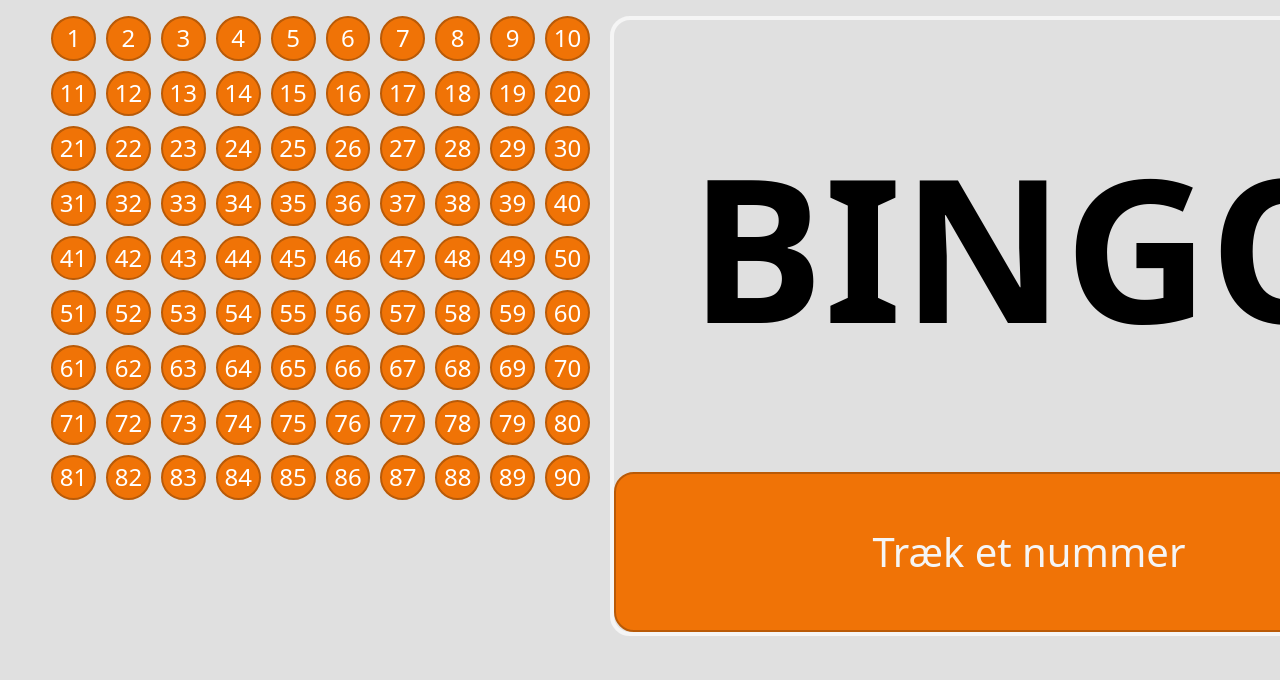
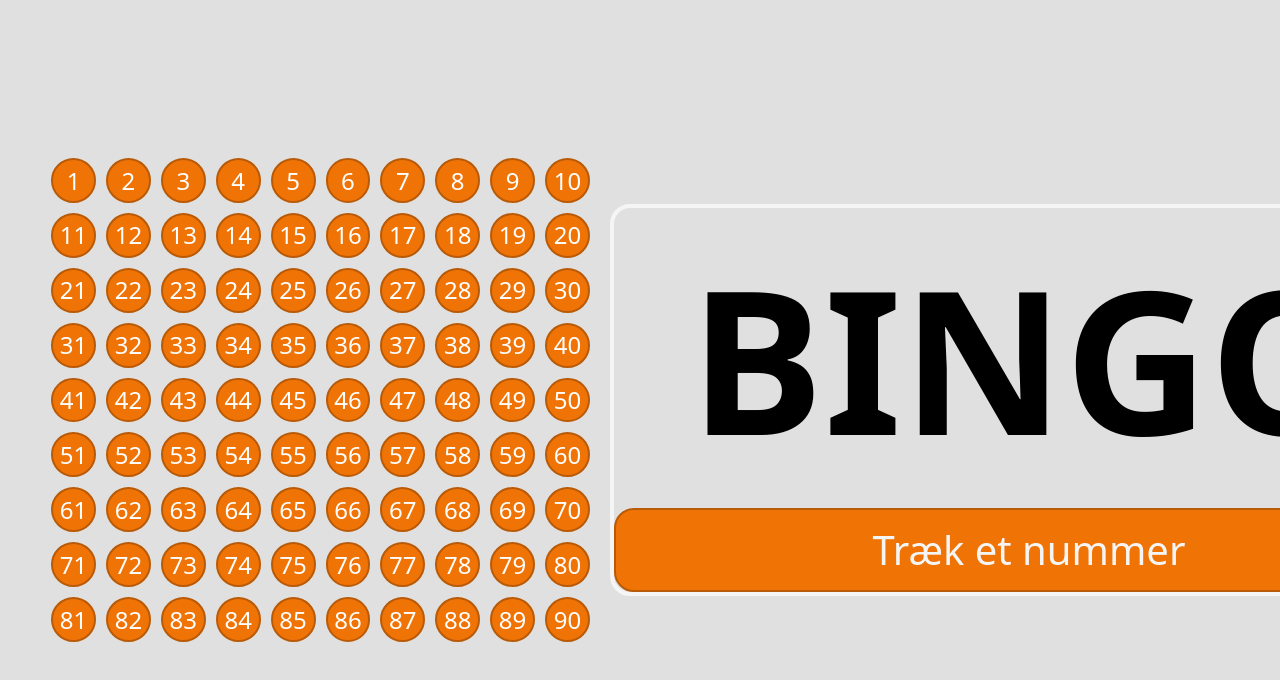
Before and after one commit to AsbjoernJC/Bingo, an Angular app: page / in a window 1280 px wide. Shown: the top 680 px of the page. Built offline with nearby package versions, Linux system fonts and the light colour scheme.

Commit message:
Centered everything

```diff
--- a/src/app/app.component.scss
+++ b/src/app/app.component.scss
@@ -34,16 +34,15 @@ header {
 .bingo-container {
   display: flex;
   flex-direction: row;
-  max-height: 620px;
 }
 
 .all-numbers {
   display: flex;
   flex-direction: column;
-  height: 100%;
   gap: 10px;
   padding-right: 20px;
   width: 40%;
+  margin: auto 0;
 }
 
 .ten-container {
@@ -57,10 +56,9 @@ header {
   border: 2px #b95a07 solid;
   border-radius: 30px;
   color: white;
-  // height: 60px;
   width: 60px;
   aspect-ratio: 1;
-  display:flex;
+  display: flex;
   justify-content: center;
   align-items: center;
   font-size: 24px;
@@ -76,6 +74,7 @@ header {
   border: 4px solid #f5f5f5;
   border-radius: 20px;
   max-height: 620px;
+  margin: auto 0;
 }
 
 .drawnNumber {
```
